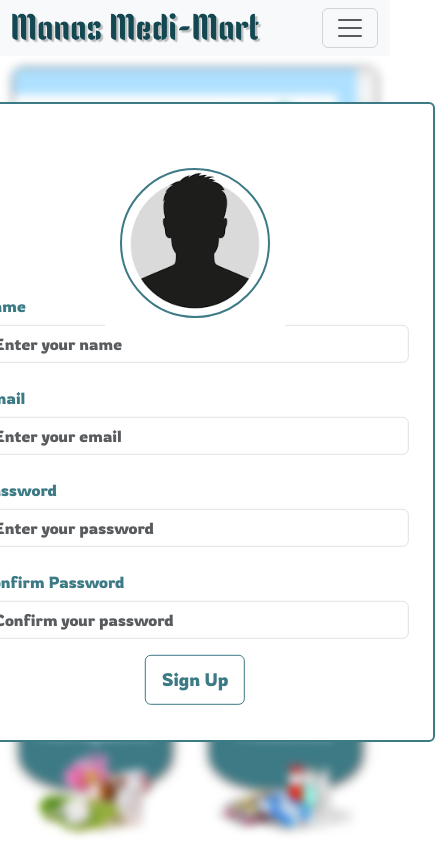
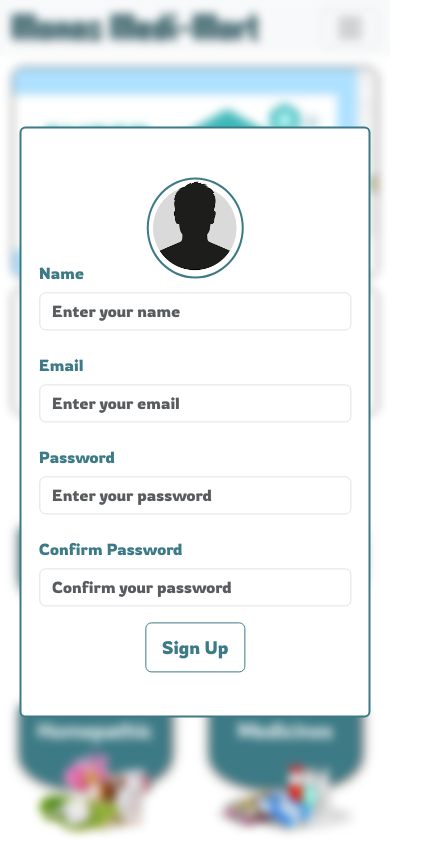
Before and after one commit to atultiwari1305/manas-medimart, an Angular app in the folder frontend/: page /register in a window 390 px wide. Shown: the whole page, 435 px wide, since content can reach past the window. Built offline with nearby package versions, Linux system fonts and the light colour scheme; no server answers.

Commit message:
minor changes

```diff
--- a/frontend/src/app/app.component.html
+++ b/frontend/src/app/app.component.html
@@ -1,4 +1,4 @@
-<nav class="navbar sticky-top navbar-expand-lg bg-body-tertiary rowdies-regular">
+<nav class="navbar navbar-expand-lg bg-body-tertiary rowdies-regular">
     <div class="container-fluid">
       <img src="assets/images/logo.png" alt="logo" width="250px" height="30px">
       <button class="navbar-toggler" type="button" data-bs-toggle="collapse" data-bs-target="#navbarTogglerDemo02" aria-controls="navbarTogglerDemo02" aria-expanded="false" aria-label="Toggle navigation">
--- a/frontend/src/app/app.component.ts
+++ b/frontend/src/app/app.component.ts
@@ -28,7 +28,7 @@ export class AppComponent implements OnInit{
   constructor(private http : HttpClient){}
 
   ngOnInit():void{
-    this.http.get('https://manasmedimart.onrender.com/auth/register/user',{
+    this.http.get('https://manasmedimart.onrender.com/auth/user',{
       withCredentials:true
     }).subscribe((res:any)=>{
       this.isLoggedIn = true
--- a/frontend/src/app/components/front-carousel/emitters/emitter.ts
+++ /dev/null
@@ -1,5 +0,0 @@
-import { EventEmitter } from "@angular/core";
-
-export class Emitters{
-    static authEmitter = new EventEmitter<boolean>();
-}
--- a/frontend/src/app/components/login/login.component.css
+++ b/frontend/src/app/components/login/login.component.css
@@ -8,10 +8,17 @@
     z-index: 2;
     overflow: hidden;
 }
+.overlay #cross{
+    height: 2vw;
+    width: auto;
+    position: absolute;
+    top: 15%;
+    left: 65%;
+}
 .loginForm {
     padding: 10px;
-    width: 30rem;
-    height: 40rem;
+    width: 30vw;
+    height: 60vh;
     position: absolute;
     top: 50%;
     left: 50%;
@@ -21,8 +28,8 @@
   }
 
 .imageholder img{
-    height: 180px;
-    width: 180px;
+    height: 18vh;
+    width: 11vw;
     position: relative;
     top: 0%;
     left: 50%;
@@ -30,6 +37,8 @@
     z-index: 10;
 }
 .imageholder{
+    height: 15vh;
+    width: 9vw;
     border-radius: 50%;
     border: 2px solid #3c7a85;
     position: absolute;
@@ -61,3 +70,18 @@
     background-color: #3c7a85;
     color: white;
 }
+@media screen and (max-width: 767px) {
+    .loginForm{
+        width: 90vw;
+        height: 60vh;
+        z-index: 100;
+    }
+    .imageholder{
+        height: 12vh;
+        width: 25vw;
+    }
+    .imageholder img{
+        height: 14vh;
+        width: 30vw;
+    }
+}
--- a/frontend/src/app/components/login/login.component.html
+++ b/frontend/src/app/components/login/login.component.html
@@ -1,9 +1,10 @@
-<div class="overlay"></div>
-<div class="card loginForm rowdies-regular" style="width: 30rem; height: 40rem;">
-    <div class="imageholder" style="width: 150px; height: 150px;">
+<div class="overlay">
+    <!-- <img id="cross" src="assets/images/cross.png" alt=""> -->
+<div class="card loginForm rowdies-regular">
+    <div class="imageholder">
         <img src="assets/images/profile.png" alt="">
     </div>
-    <div class="imageholder" style="width: 150px; height: 150px;"></div>
+    <div class="imageholder" [formGroup]="form" (submit)="submit()"></div>
     <form class="formField">
         <div class="row mb-3">
             <label for="name" class="col-sm-3 col-form-label">Email</label>
@@ -14,9 +15,10 @@
         <div class="row mb-3">
             <label for="password" class="col-sm-3 col-form-label">Password</label>
             <div class="col-sm-9">
-                <input formControlName="password" type="password" class="form-control" id="password" placeholder="Enter your password">
+                <input formControlName="password" type="password" class="form-control" id="password" placeholder="Enter your password" >
             </div>
         </div>
         <button type="submit" class="btn">Log In</button>
     </form>
 </div>
+</div>
--- a/frontend/src/app/components/login/login.component.ts
+++ b/frontend/src/app/components/login/login.component.ts
@@ -1,13 +1,13 @@
 import { HttpClient } from '@angular/common/http';
 import { Component } from '@angular/core';
-import { FormBuilder, FormGroup } from '@angular/forms';
+import { FormGroup, FormBuilder, ReactiveFormsModule} from '@angular/forms';
 import { Router } from '@angular/router';
 import Swal from 'sweetalert2'
 
 @Component({
   selector: 'app-login',
   standalone: true,
-  imports: [],
+  imports: [ReactiveFormsModule],
   templateUrl: './login.component.html',
   styleUrl: './login.component.css'
 })
--- a/frontend/src/app/components/register/register.component.css
+++ b/frontend/src/app/components/register/register.component.css
@@ -10,8 +10,8 @@
 }
 .loginForm {
     padding: 10px;
-    width: 30rem;
-    height: 40rem;
+    width: 30vw;
+    height: 70vh;
     position: absolute;
     top: 50%;
     left: 50%;
@@ -20,8 +20,8 @@
     z-index: 2;
   }
 .imageholder img{
-    height: 180px;
-    width: 180px;
+    height: 18vh;
+    width: 11vw;
     position: relative;
     top: 0%;
     left: 50%;
@@ -29,18 +29,20 @@
     z-index: 10;
 }
 .imageholder{
+    height: 15vh;
+    width: 9vw;
     border-radius: 50%;
     border: 2px solid #3c7a85;
     position: absolute;
     top: 10%;
     left: 50%;
-    transform: translate(-50%, 0%);
+    transform: translate(-50%, -10%);
     z-index: 200;
 }
 .formField{
     width: 90%;
     position: absolute;
-    top: 55%;
+    top: 50%;
     left: 50%;
     transform: translate(-50%, -40%);
 }
@@ -60,3 +62,20 @@
     background-color: #3c7a85;
     color: white;
 }
+@media screen and (max-width: 767px) {
+    .loginForm{
+        width: 90vw;
+        height: 70vh;
+    }
+    .imageholder{
+        height: 12vh;
+        width: 25vw;
+    }
+    .imageholder img{
+        height: 14vh;
+        width: 30vw;
+    }
+    .formField{
+        top: 50%;
+    }
+}
--- a/frontend/src/app/components/register/register.component.html
+++ b/frontend/src/app/components/register/register.component.html
@@ -1,9 +1,9 @@
 <div class="overlay"></div>
-<div class="card loginForm rowdies-regular" style="width: 30rem; height: 40rem;">
-    <div class="imageholder" style="width: 150px; height: 150px;">
+<div class="card loginForm rowdies-regular">
+    <div class="imageholder">
         <img src="assets/images/profile.png" alt="">
     </div>
-    <div class="imageholder" style="width: 150px; height: 150px;"></div>
+    <div class="imageholder"></div>
     <form class="formField" [formGroup]="form" (submit)="submit()">
         <div class="row mb-3">
             <label for="name" class="col-sm-3 col-form-label">Name</label>
```
Also changed, not shown: frontend/src/assets/images/cross.png (added).
